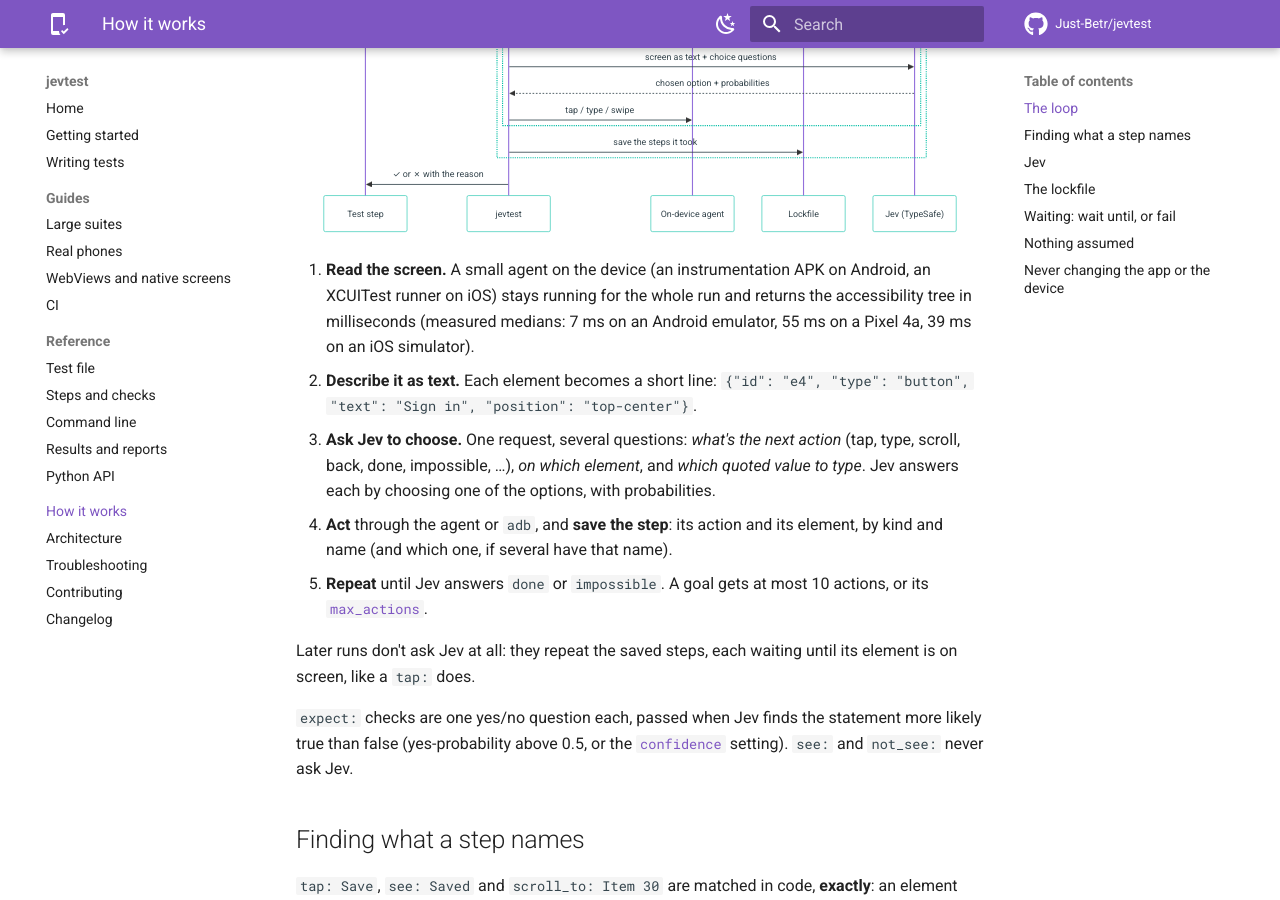
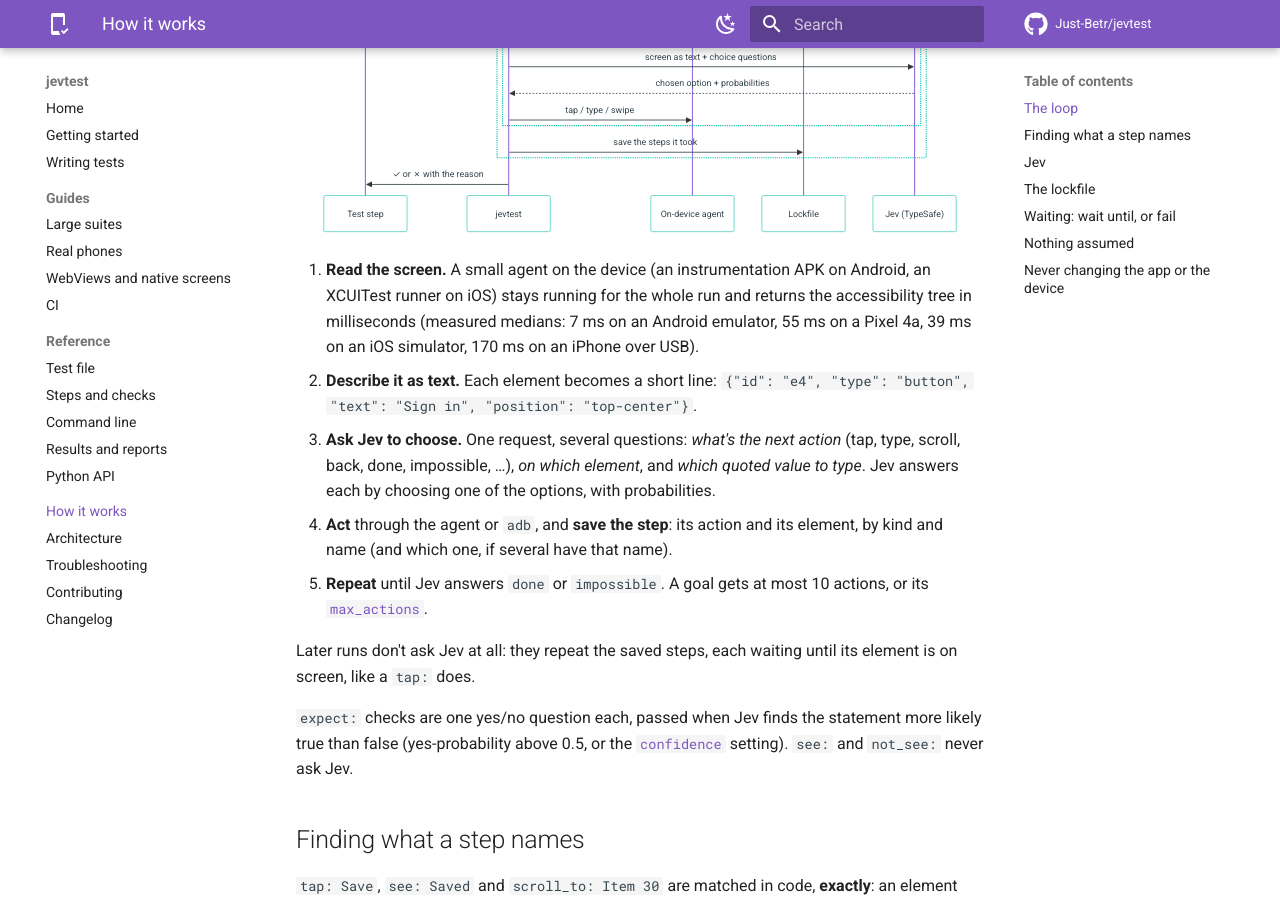
Before and after one commit to Just-Betr/jevtest, an MkDocs documentation site: the page built from docs/how-it-works.md, in a window 1280 px wide and 900 px high, scrolled down 498 px. Built offline with MkDocs 1.6.1 and Material for MkDocs 9.7.7, drawn with Linux system fonts in a browser that asks for light colours; comment, search, counter and statistics services are not loaded.

Commit message:
Docs: the iPhone's measured screen-read time
Co-Authored-By: Claude Opus 5.5 <noreply@anthropic.com>

````diff
--- a/docs/how-it-works.md
+++ b/docs/how-it-works.md
@@ -29,7 +29,7 @@ sequenceDiagram
     J->>T: ✓ or ✗ with the reason
 ```
 
-1. **Read the screen.** A small agent on the device (an instrumentation APK on Android, an XCUITest runner on iOS) stays running for the whole run and returns the accessibility tree in milliseconds (measured medians: 7 ms on an Android emulator, 55 ms on a Pixel 4a, 39 ms on an iOS simulator).
+1. **Read the screen.** A small agent on the device (an instrumentation APK on Android, an XCUITest runner on iOS) stays running for the whole run and returns the accessibility tree in milliseconds (measured medians: 7 ms on an Android emulator, 55 ms on a Pixel 4a, 39 ms on an iOS simulator, 170 ms on an iPhone over USB).
 2. **Describe it as text.** Each element becomes a short line: `{"id": "e4", "type": "button", "text": "Sign in", "position": "top-center"}`.
 3. **Ask Jev to choose.** One request, several questions: *what's the next action* (tap, type, scroll, back, done, impossible, …), *on which element*, and *which quoted value to type*. Jev answers each by choosing one of the options, with probabilities.
 4. **Act** through the agent or `adb`, and **save the step**: its action and its element, by kind and name (and which one, if several have that name).
````
